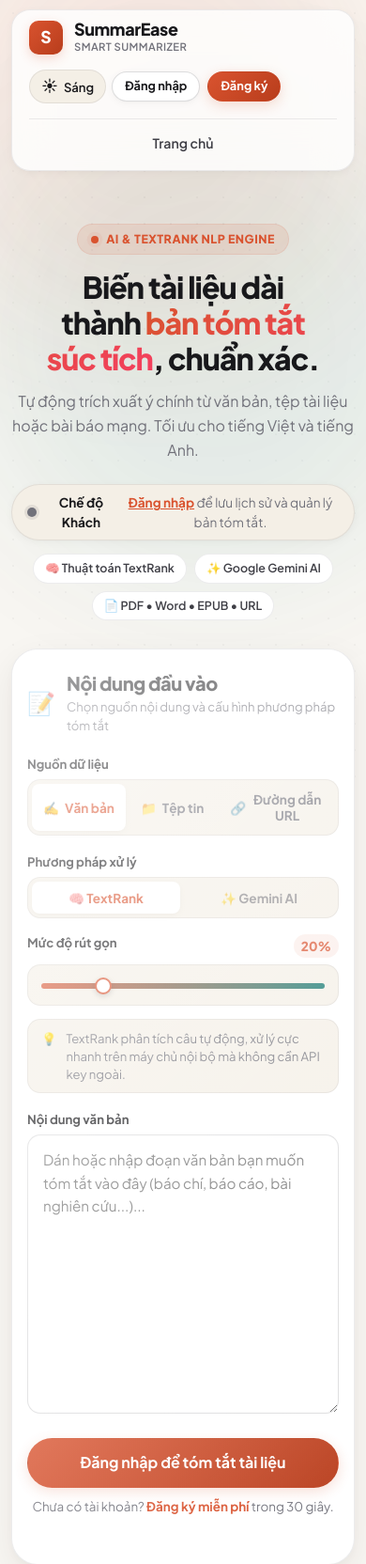
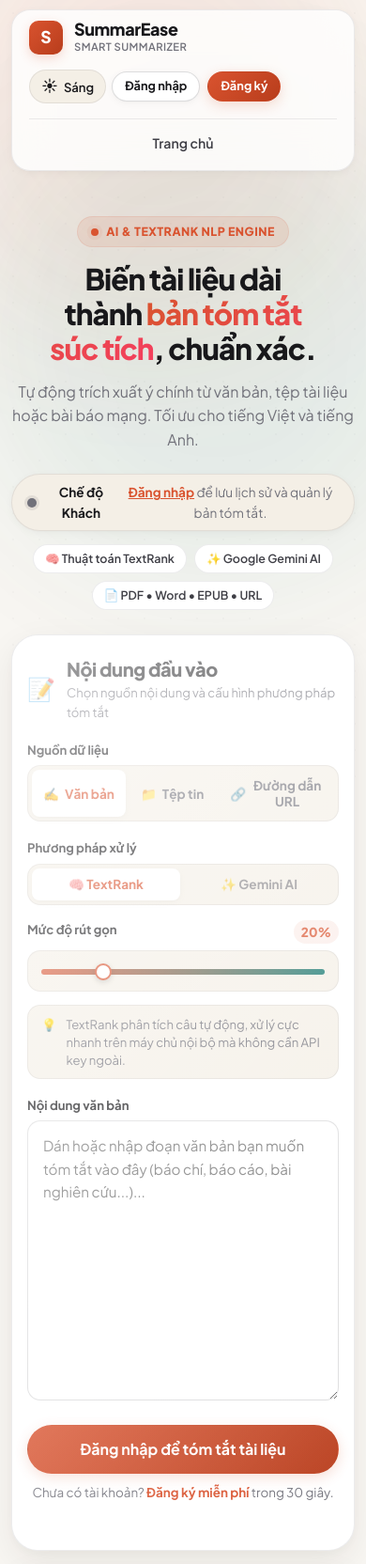
Before and after one commit to NgHuuGiau/SummarEase-Django, a Django app: template frontend/templates/summaries/home.html in a window 390 px wide. Shown: the top 1664 px of the page at 94% size. Run offline with Django 5.2, Linux system fonts and the light colour scheme; the template is opened without the code that fills it, so the values that code supplies are empty.

Commit message:
style(frontend): tinh chỉnh bố cục và trợ năng giao diện

```diff
--- a/frontend/static/css/responsive.css
+++ b/frontend/static/css/responsive.css
@@ -39,6 +39,18 @@
 }
 
 @media (max-width: 640px) {
+    .hero-section {
+        padding: 24px 0 16px;
+    }
+
+    .hero-title {
+        font-size: clamp(1.75rem, 8vw, 2.4rem);
+    }
+
+    .workspace-grid {
+        gap: 16px;
+    }
+
     .site-header,
     .flash-wrap,
     .page-shell,
@@ -80,3 +92,19 @@
         display: none;
     }
 }
+
+:focus-visible {
+    outline: 3px solid var(--brand);
+    outline-offset: 3px;
+}
+
+@media (prefers-reduced-motion: reduce) {
+    *,
+    *::before,
+    *::after {
+        scroll-behavior: auto !important;
+        animation-duration: 0.01ms !important;
+        animation-iteration-count: 1 !important;
+        transition-duration: 0.01ms !important;
+    }
+}
--- a/frontend/static/css/tokens-base.css
+++ b/frontend/static/css/tokens-base.css
@@ -190,7 +190,7 @@ button, input, select, textarea {
     inset: 0;
     background-image: radial-gradient(var(--line) 1px, transparent 1px);
     background-size: 28px 28px;
-    opacity: 0.4;
+    opacity: 0.25;
 }
 
 /* Page Container Layout */
--- a/frontend/templates/summaries/base.html
+++ b/frontend/templates/summaries/base.html
@@ -25,12 +25,12 @@
             document.documentElement.dataset.theme = storedTheme || systemTheme;
         }());
     </script>
-    <link rel="stylesheet" href="{% static 'css/tokens-base.css' %}?v=20260905-1">
-    <link rel="stylesheet" href="{% static 'css/layout-buttons.css' %}?v=20260905-1">
-    <link rel="stylesheet" href="{% static 'css/form-area.css' %}?v=20260905-1">
-    <link rel="stylesheet" href="{% static 'css/history.css' %}?v=20260905-1">
-    <link rel="stylesheet" href="{% static 'css/pages-footer.css' %}?v=20260905-1">
-    <link rel="stylesheet" href="{% static 'css/responsive.css' %}?v=20260905-1">
+    <link rel="stylesheet" href="{% static 'css/tokens-base.css' %}?v=20261009-1">
+    <link rel="stylesheet" href="{% static 'css/layout-buttons.css' %}?v=20261009-1">
+    <link rel="stylesheet" href="{% static 'css/form-area.css' %}?v=20261009-1">
+    <link rel="stylesheet" href="{% static 'css/history.css' %}?v=20261009-1">
+    <link rel="stylesheet" href="{% static 'css/pages-footer.css' %}?v=20261009-1">
+    <link rel="stylesheet" href="{% static 'css/responsive.css' %}?v=20261009-1">
 </head>
 <body data-auth-state="{% if request.user.is_authenticated %}{% if request.user.is_staff %}admin{% else %}member{% endif %}{% else %}guest{% endif %}">
     <div class="site-backdrop">
```
Also changed, not shown: frontend/e2e/test_home.py (+11 -0 lines).
